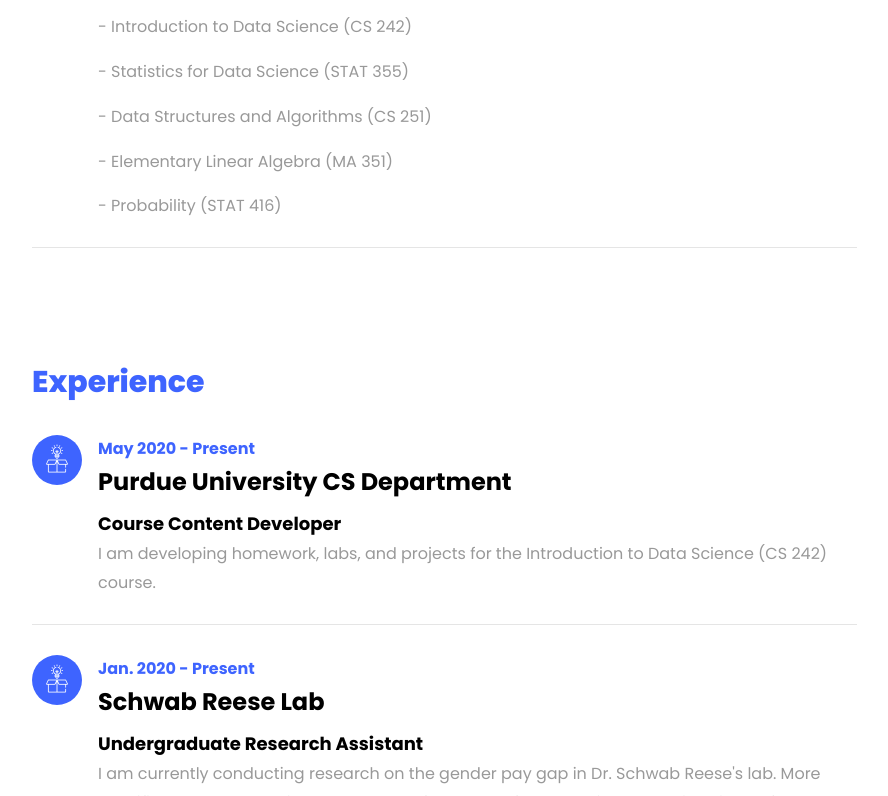
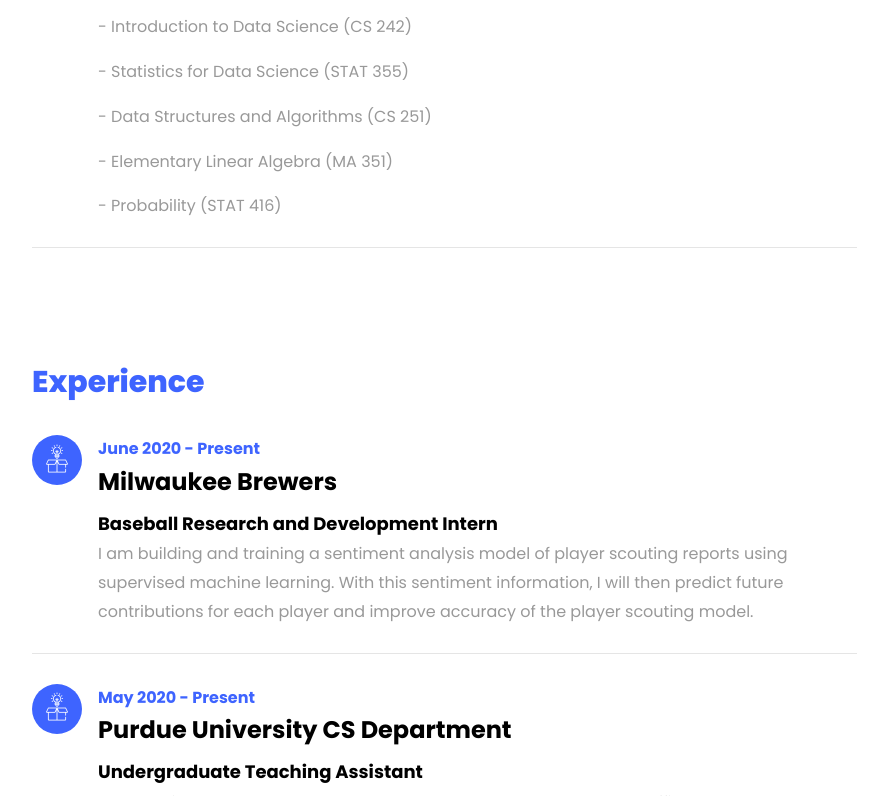
Before and after one commit to slingam00/Personal_Website, a plain HTML site: page index.html in a window 1280 px wide. Shown: the part 2004-2800 px from the top of the page, without its empty margins (338-1226 px from the left). Drawn offline with Linux system fonts and the light colour scheme; files whose address does not match are found by name.

Commit message:
updated index.html

```diff
--- a/index.html
+++ b/index.html
@@ -157,7 +157,19 @@
 					  </div>
 
 					  <div id="page-2" class= "page two">
-					  	<h2 class="heading">Experience</h2>
+						  <h2 class="heading">Experience</h2>
+
+						<div class="resume-wrap d-flex ftco-animate">
+	    					<div class="icon d-flex align-items-center justify-content-center">
+					    		<span class="flaticon-ideas"></span>
+					    	</div>
+					    	<div class="text pl-3">
+		    					<span class="date">June 2020 - Present</span>
+		    					<h2>Milwaukee Brewers</h2>
+		    					<span class="position">Baseball Research and Development Intern</span>
+		    					<p>I am building and training a sentiment analysis model of player scouting reports using supervised machine learning. With this sentiment information, I will then predict future contributions for each player and improve accuracy of the player scouting model. </p>
+		    				</div>
+	    				</div>
 	    				<div class="resume-wrap d-flex ftco-animate">
 	    					<div class="icon d-flex align-items-center justify-content-center">
 					    		<span class="flaticon-ideas"></span>
@@ -165,8 +177,8 @@
 					    	<div class="text pl-3">
 		    					<span class="date">May 2020 - Present</span>
 		    					<h2>Purdue University CS Department</h2>
-		    					<span class="position">Course Content Developer</span>
-		    					<p>I am developing homework, labs, and projects for the Introduction to Data Science (CS 242) course. </p>
+		    					<span class="position">Undergraduate Teaching Assistant</span>
+		    					<p>I create videos on examples that help supplement lectures and hold office hours to answer students' questions in the Introduction to Data Structures (CS 251) course. I develop homework, labs, and projects in Python for the Introduction to Data Science (CS 242) course. </p>
 		    				</div>
 	    				</div>
 	    				<div class="resume-wrap d-flex ftco-animate">
@@ -241,7 +253,7 @@
 					    	</div>
 					    	<div class="text pl-3">
 		    					<span class="date">June 2019</span>
-		    					<h2>Eliminating the Shipping Label</h2>
+		    					<h2>Eliminate the Shipping Label</h2>
 		    					<p>My team and I won the 2019 UPS Hackathon by creating a mobile application that scans and tracks QR codes. In this application, we implemented an economically beneficial shipping model that associates a unique QR code with each box.</p>
 		    				</div>
 	    				</div>
```
